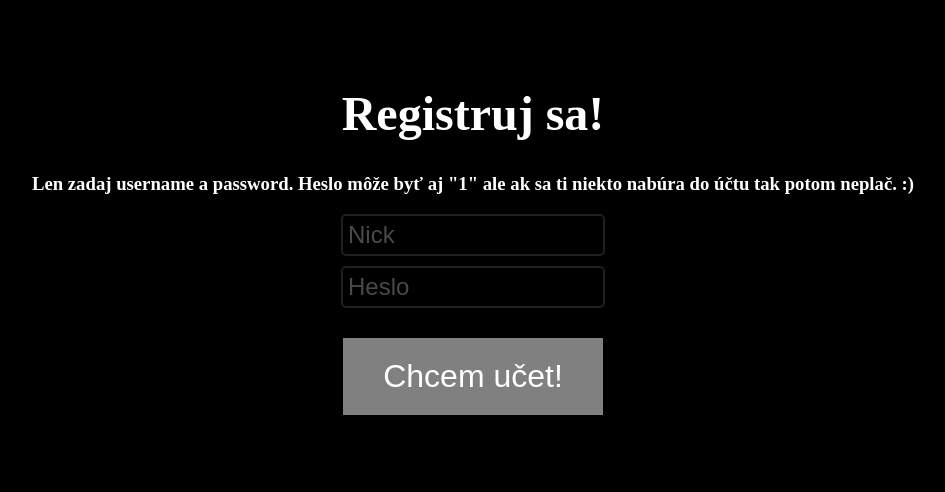
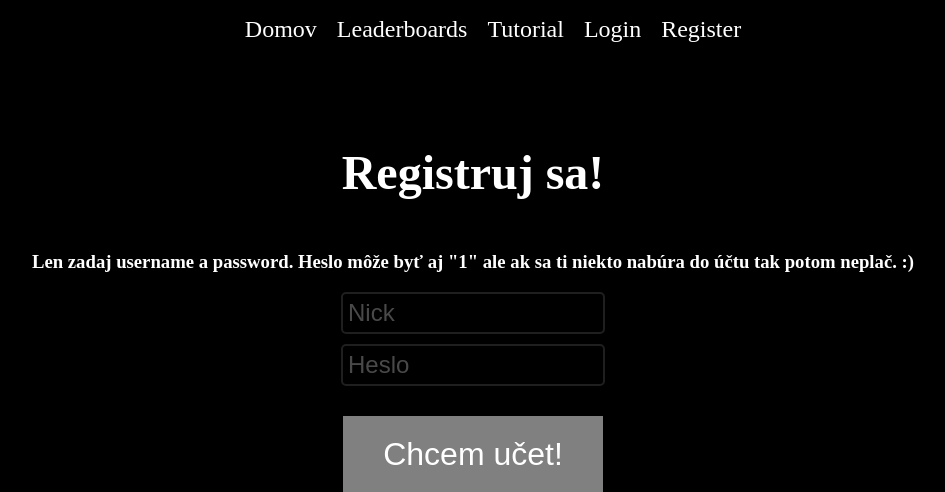
Before and after one commit to JakubKRATO/MySteamWorldDig, a Flask app: page /register in a window 1280 px wide. Shown: the top 492 px of the page, without its empty margins (167-1112 px from the left). Run offline with Flask 3, Linux system fonts and the light colour scheme.

Commit message:
navbar is there

```diff
--- a/static/index.css
+++ b/static/index.css
@@ -57,3 +57,23 @@ body {
 .main {
     font-size: 1.5rem;
 }
+nav ul {
+    list-style-type: none;
+    display: flex;
+    justify-content: center;
+    gap: 20px;
+}
+nav li {
+    font-size: 1.5rem;
+    color: white;
+}
+nav a {
+    text-decoration: none;
+}
+nav a:hover {
+    text-decoration: underline;
+    color: chartreuse;
+}
+nav li:hover {
+    color: chartreuse;
+}
--- /dev/null
+++ b/static/register.js
@@ -0,0 +1,21 @@
+document.addEventListener("DOMContentLoaded",() => {
+    document.querySelector("form").addEventListener("submit", async (e) => {
+        e.preventDefault()
+        let data = {
+            nick: document.querySelector("input").value,
+            password: document.querySelectorAll("input")[1].value
+        }
+        const result = await fetch("/register", {
+            method: "POST",
+            headers: { "Content-type" : "application/json" },
+            body: JSON.stringify(data)
+        });
+        const res = await result.json();
+        if (res.status == "ok") {
+            window.location.href = "/"
+        } else if (res.status == "duplicite") {
+            document.querySelector("input").style.outline = "2px solid red";
+            alert("Použivatel s tymto menom už existuje!")
+        }
+    });
+});
--- a/templates/chyba.html
+++ b/templates/chyba.html
@@ -6,10 +6,8 @@
 
 {% block body %}
 
-<body>
     <h1>Chyba? Chyba. - {{ message }}</h1>
     <h2>Neviem jak si sa sem dostal, uživatel, ale tu maš link na <a href="/register">register</a> a <a href="/login">login</a>.</h2>
     <a href="/">Chcem ísť domov!</a>
-</body>
 
 {% endblock %}
--- a/templates/index.html
+++ b/templates/index.html
@@ -7,7 +7,6 @@
 
 {% block body %}
 
-<body>
     <h1>NOTE: THE BACKEND IS NOT WORKING NOW. PLEASE STAND BY . . .</h1>
     {% if name %}
     <a href="/profile"><h2 class="welcome">Vitaj, {{ name }}</h2></a>
@@ -43,6 +42,5 @@
             document.querySelector(".welcome").style.color = list[i];
         }, 500);
     </script>
-</body>
 
 {% endblock %}
--- a/templates/login.html
+++ b/templates/login.html
@@ -7,7 +7,6 @@
 
 {% block body %}
 
-<body>
     <br><br><br>
     <main>
         <h1>Login!</h1>
@@ -19,6 +18,5 @@
         </form>
     </main>
     <script src="static/login.js"></script>
-</body>
 
 {% endblock %}
--- a/templates/register.html
+++ b/templates/register.html
@@ -7,17 +7,16 @@
 
 {% block body %}
 
-<body>
     <br><br><br>
     <main>
         <h1>Registruj sa!</h1>
         <h3>Len zadaj username a password. Heslo môže byť aj "1" ale ak sa ti niekto nabúra do účtu tak potom neplač. :)</h3>
-        <form action="/register" method="POST">
+        <form action="">
             <input type="text" required placeholder="Nick" name="nick">
             <input type="password" required placeholder="Heslo" name="password">
             <button type="submit">Chcem učet!</button>
         </form>
     </main>
-</body>
+    <script src="static/register.js"></script>
 
 {% endblock %}
--- a/templates/template.html
+++ b/templates/template.html
@@ -5,8 +5,30 @@
     <meta name="viewport" content="width=device-width, initial-scale=1.0">
     {% block title %}
     {% endblock %}
+    <link rel="stylesheet" href="static/index.css">
     <link rel="stylesheet" href="static/game.css">
 </head>
-{% block body %}
-{% endblock %}
+<body>
+    <nav>
+        <ul>
+            <a href="/">
+                <li>Domov</li>
+            </a>
+            <a href="/leaderboards">
+                <li>Leaderboards</li>
+            </a>
+            <a href="/tutorial">
+                <li>Tutorial</li>
+            </a>
+            <a href="/login">
+                <li>Login</li>
+            </a>
+            <a href="/register">
+                <li>Register</li>
+            </a>
+        </ul>
+    </nav>
+    {% block body %}
+    {% endblock %}
+</body>
 </html>
```
Also changed, not shown: templates/profile.html (deleted, +0 -11 lines), templates/tutorial.html (+8 -10 lines).
